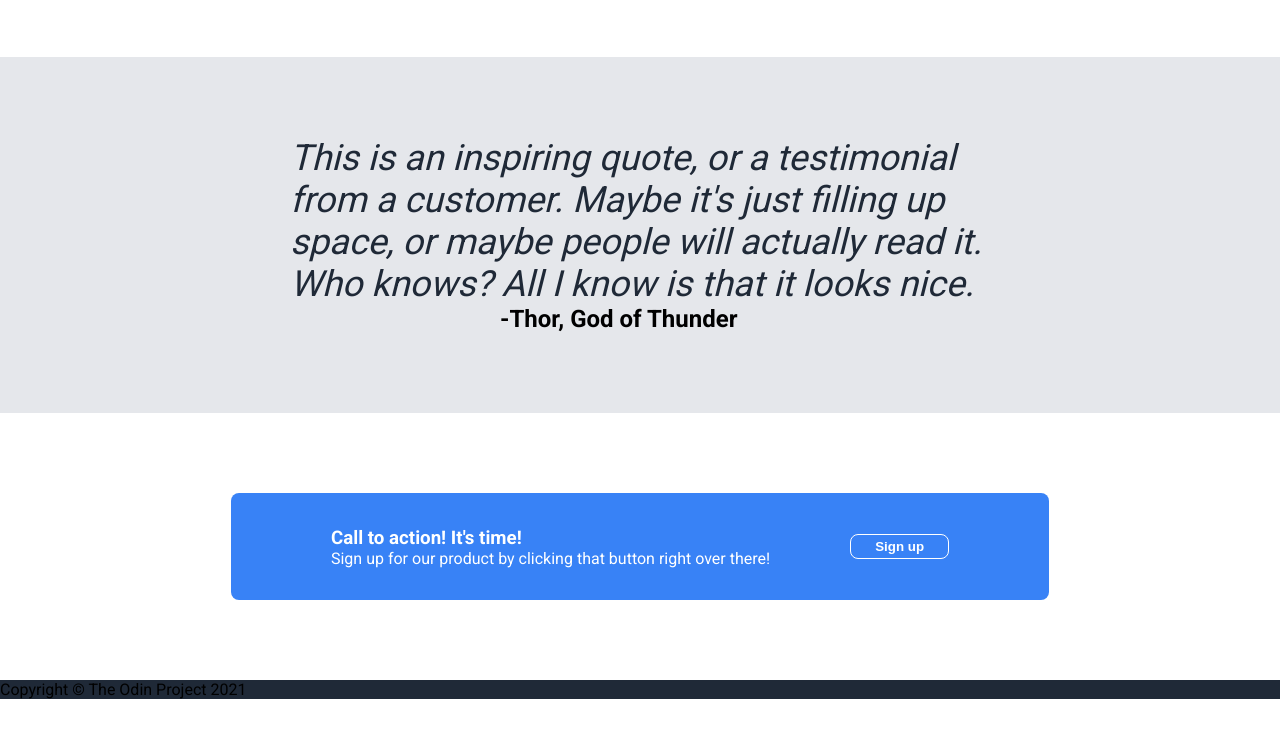
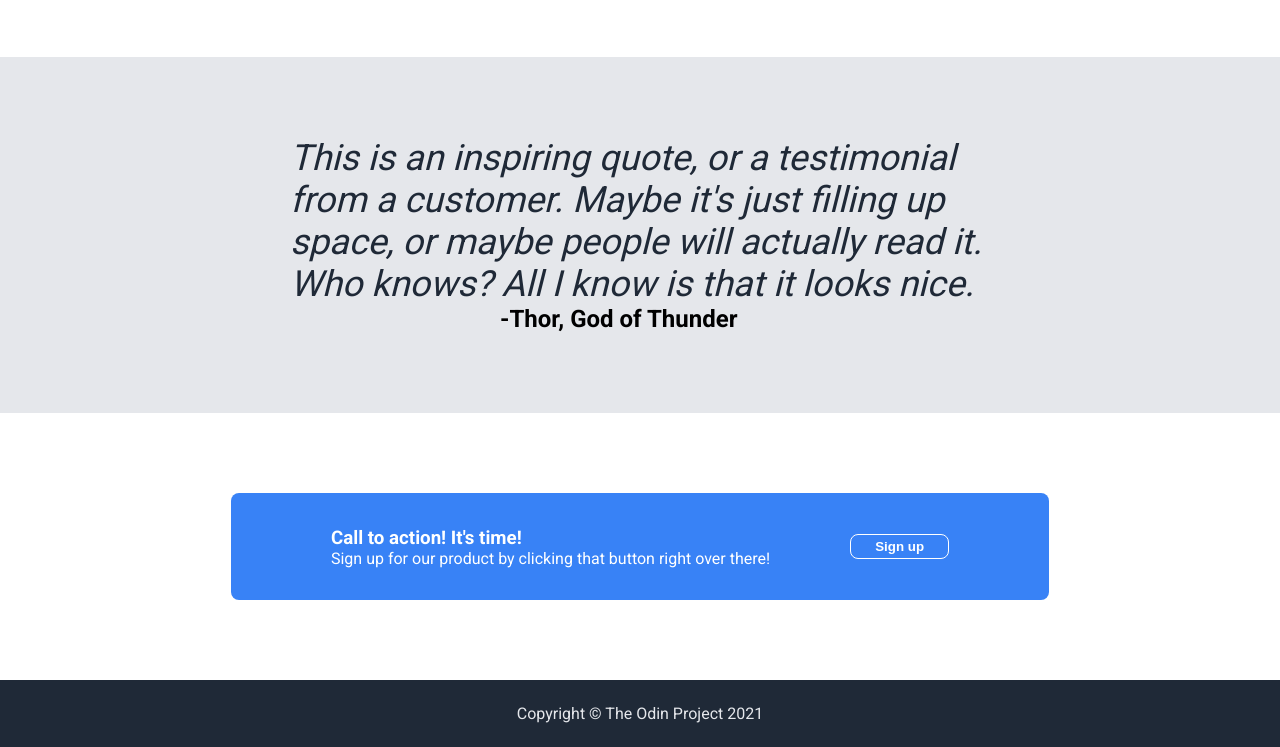
Before and after one commit to mihailp06/project-landing-page, a plain HTML site: page index.html in a window 1280 px wide. Shown: the part 805-1552 px from the top of the page. Before the commit the page ends 1504 px from the top, so only its background shows below. Drawn offline with Linux system fonts and the light colour scheme.

Commit message:
Add footer

```diff
--- a/index.html
+++ b/index.html
@@ -76,7 +76,9 @@
     <!-- End Call to Action Section -->
 
     <!-- Footer Section -->
-    <footer>Copyright &copy; The Odin Project 2021</footer>
+    <footer>
+      <div>Copyright &copy; The Odin Project 2021</div>
+    </footer>
     <!-- End Footer Section -->
   </body>
 </html>
--- a/style.css
+++ b/style.css
@@ -189,6 +189,15 @@ a {
 
 /* End Call to Action Section */
 
+/* Footer Section */
+
 footer {
+  padding: 24px;
   background-color: #1f2937;
+  color: #e5e7eb;
+  display: flex;
+  justify-content: center;
+  align-items: center;
 }
+
+/* End Footer Section */
```
